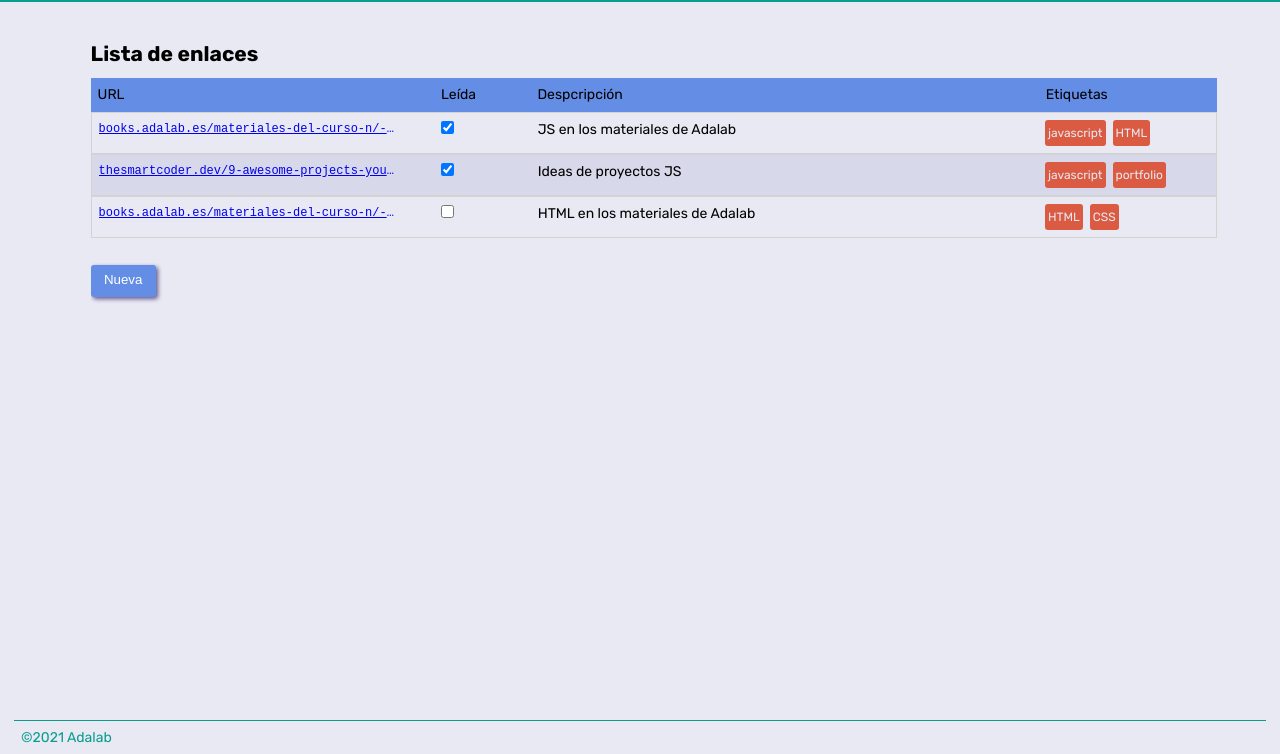
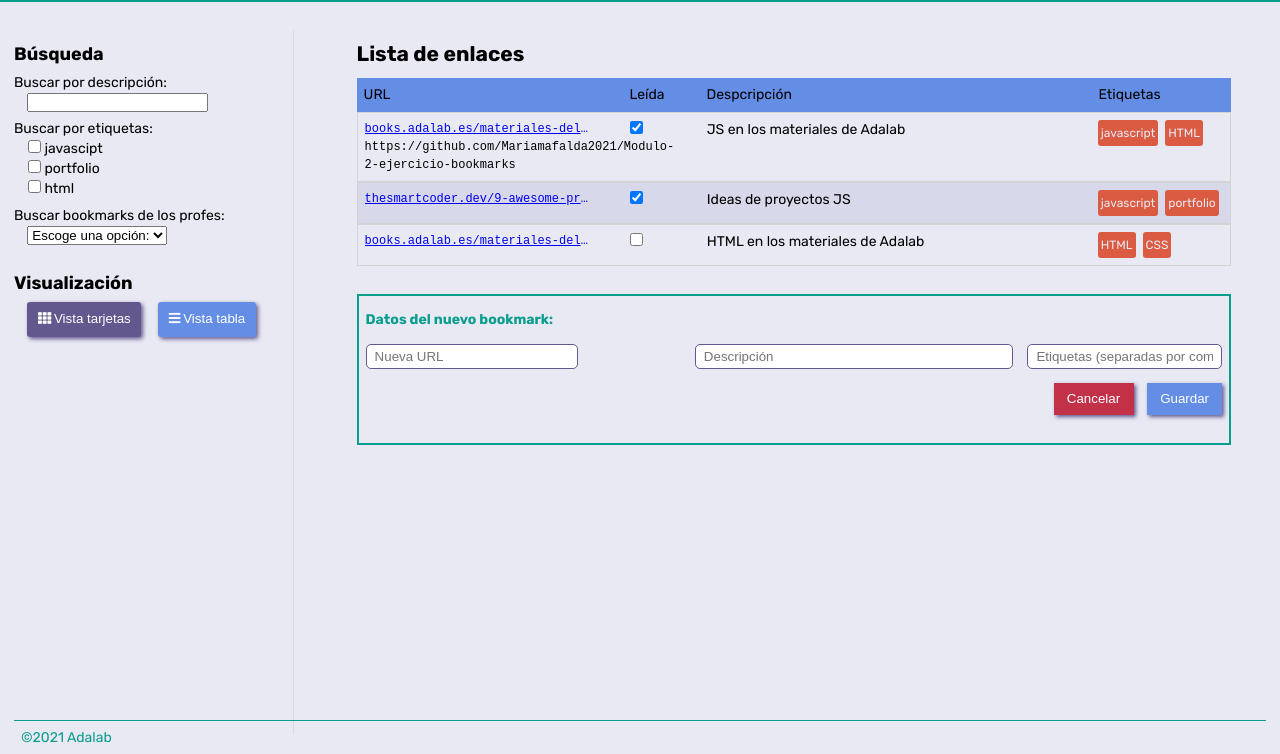
Before and after one commit to Mariamafalda2021/Modulo-2-ejercicio-bookmarks, a plain HTML site: page index.html in a window 1280 px wide. Shown: the part 46-800 px from the top of the page. Drawn offline with Linux system fonts and the light colour scheme.

Commit message:
remove collapse and hidden

```diff
--- a/index.html
+++ b/index.html
@@ -150,6 +150,7 @@
             <small class="copy">&copy;2021 Adalab</small>
         </footer>
     </div>
+    <script src="./js/main.js"></script>
 </body>
 
 </html>
--- a/js/main.js
+++ b/js/main.js
@@ -1 +1,12 @@
 "use strict"
+
+const formDrop = document.querySelector('.menudropdown');
+const bookmark = document.querySelector('.data-actions__add');
+const dataListItem = document.querySelector ('.item__url')
+
+dataListItem.innerHTML += "https://github.com/Mariamafalda2021/Modulo-2-ejercicio-bookmarks"
+
+
+formDrop.classList.remove('collapsed');
+
+bookmark.classList.remove('hidden');
```
